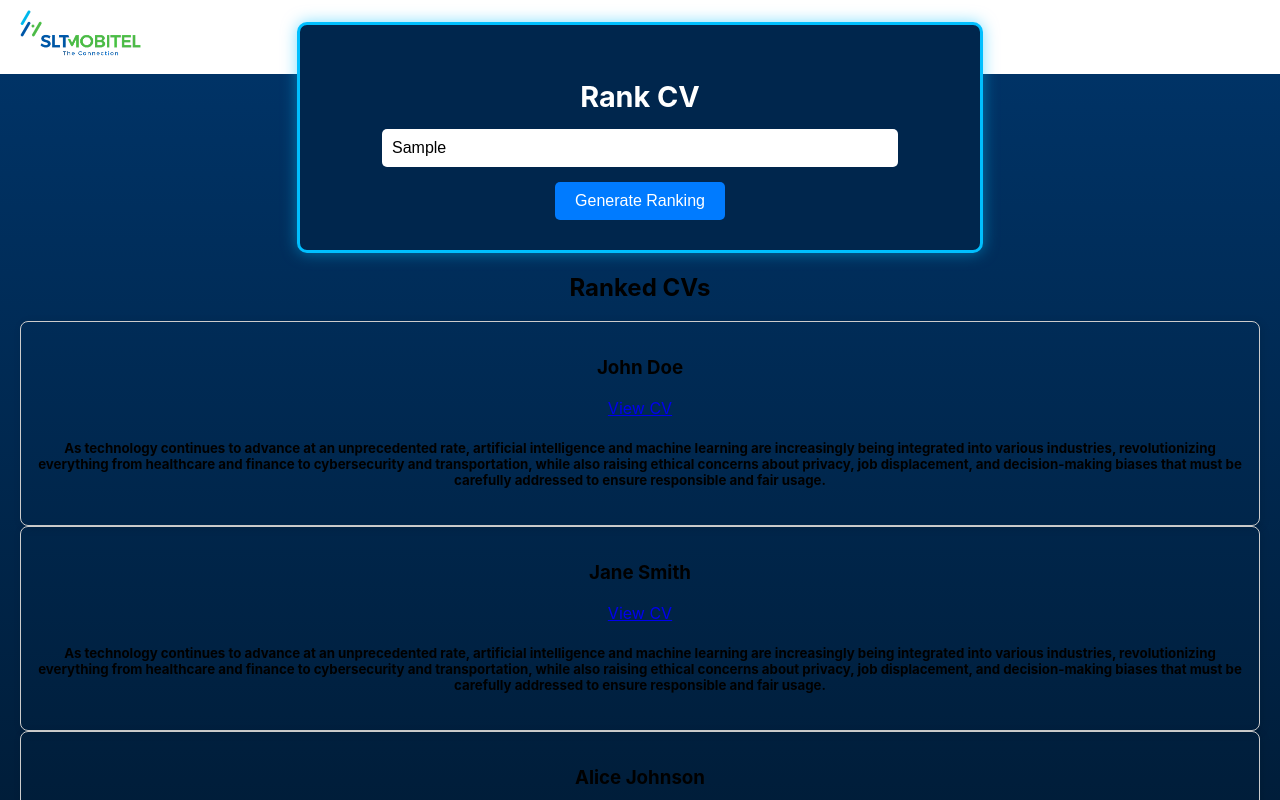
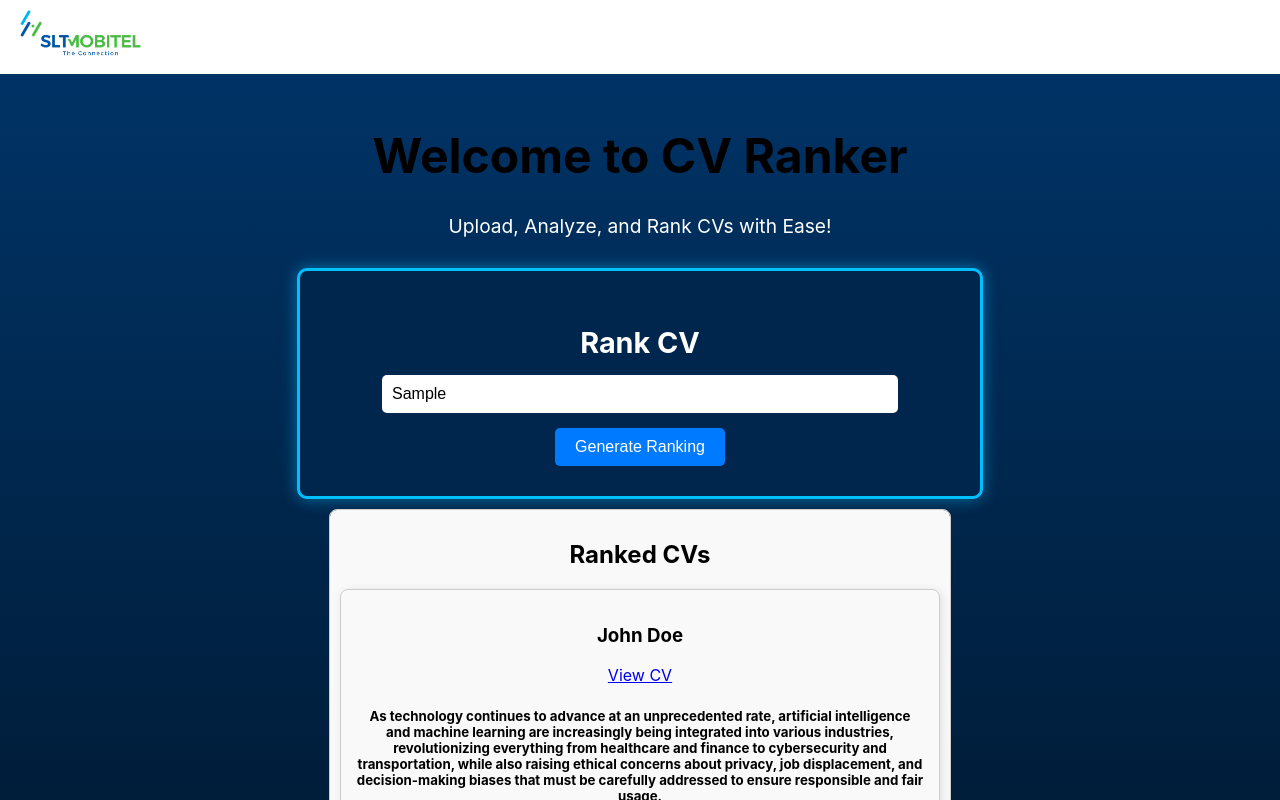
Before and after one commit to AI-CV-Filtering-system-ATS/reactFrontend-backend, a React (Create React App) app in the folder cv-dashboard/: page /rankingcv in a window 1280 px wide. Both pictures are taken after typing "Sample" into the empty fields and a click on the button "Generate Ranking". Shown: the top 800 px of the page. Built offline with nearby package versions, Linux system fonts and the light colour scheme.

Commit message:
fixing CV card UI at-1

```diff
--- a/cv-dashboard/src/Components/Card/CVcard.css
+++ b/cv-dashboard/src/Components/Card/CVcard.css
@@ -0,0 +1,3 @@
+.container{
+
+}
--- a/cv-dashboard/src/Views/Ranking/RankingCV.css
+++ b/cv-dashboard/src/Views/Ranking/RankingCV.css
@@ -103,3 +103,23 @@
     padding: 15px;
     background: rgba(255, 255, 255, 0.1);
   }
+
+
+
+  .cv-list-container {
+    max-width: 600px;  /* Adjust width as needed */
+    height: 400px;  /* Set a fixed height */
+    overflow-y: auto; /* Enable vertical scrolling */
+    border: 1px solid #ccc; /* Optional: Add a border */
+    padding: 10px;
+    border-radius: 8px;
+    background-color: #f9f9f9; /* Optional: Light background */
+    margin-top: 10px;
+    margin-bottom: 10px;
+}
+
+.cv-list {
+    display: flex;
+    flex-direction: column;
+    gap: 10px; /* Add spacing between items */
+}
--- a/cv-dashboard/src/Views/Ranking/RankingCV.js
+++ b/cv-dashboard/src/Views/Ranking/RankingCV.js
@@ -29,11 +29,13 @@ function RankingCV() {
             </div>
 
             {showCVList && (
-                <div className="cv-list">
+                <div className="cv-list-container"> {/* Added wrapper for scrolling */}
                     <h2>Ranked CVs</h2>
-                    {cvList.map((cv, index) => (
-                        <CVcard url={cv.cvUrl} name={cv.name} extractedText ={cv.extractedText} />
-                    ))}
+                    <div className="cv-list">
+                        {cvList.map((cv, index) => (
+                            <CVcard key={index} url={cv.cvUrl} name={cv.name} extractedText={cv.extractedText} />
+                        ))}
+                    </div>
                 </div>
             )}
         </div>
```
